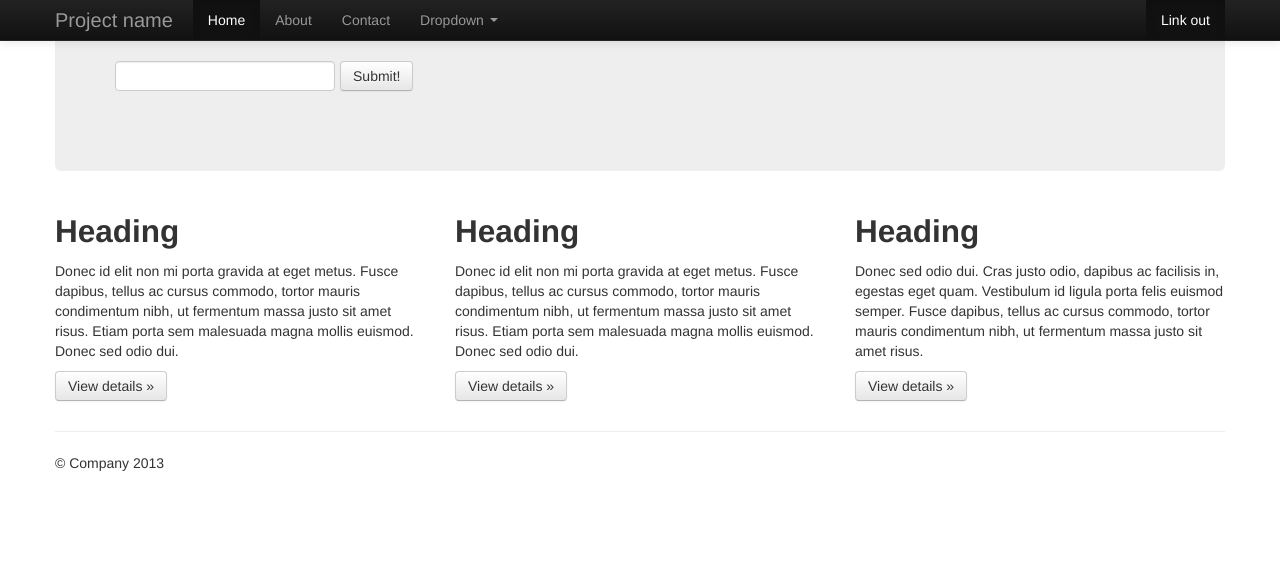
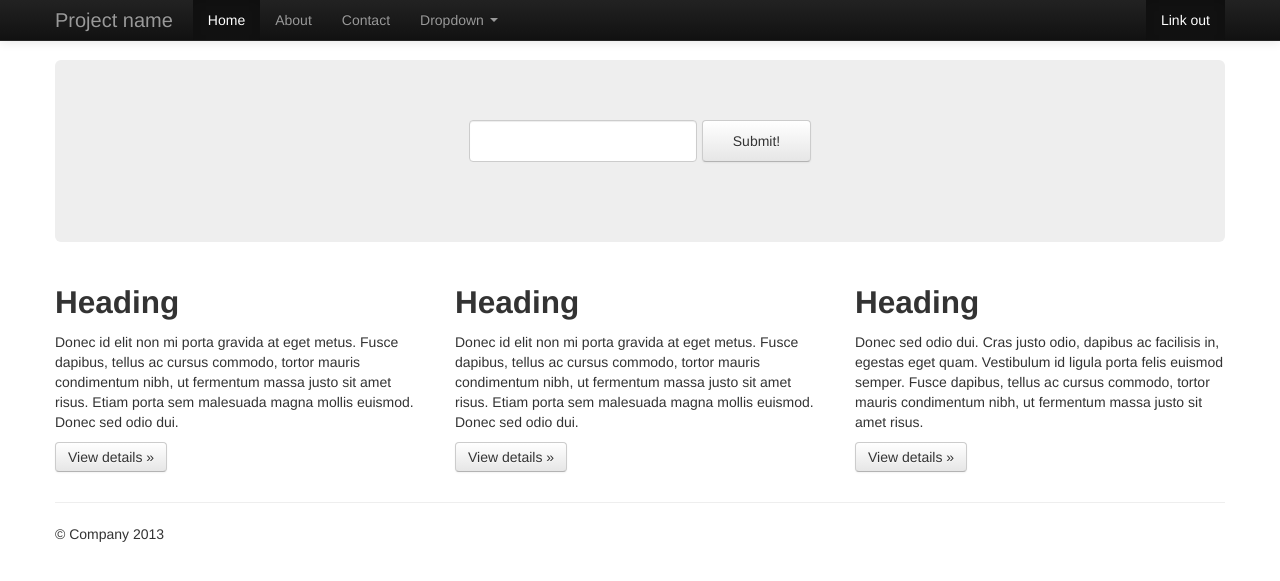
Before and after one commit to alwaysanirudh/breaking-bad-generator, a PHP site: page / in a window 1280 px wide. Shown: the top 581 px of the page. Run offline with PHP 8.4, Linux system fonts and the light colour scheme.

Commit message:
front end

```diff
--- a/css/style.css
+++ b/css/style.css
@@ -1,5 +1,17 @@
 /* forms */
+body {
+  margin-top: 60px;
+}
 input[type="text"] {
-	margin:0px;
-
+  margin:0px;
 }
+.hero-unit form {
+    text-align:center;
+}
+.hero-unit form input[type="submit"]{
+padding:10px 30px 10px 30px
+}
+.hero-unit form input[type="text"]{
+font-size:1.2em;
+padding:10px;
+}
--- a/print.php
+++ b/print.php
@@ -1,3 +1,4 @@
+<div class="wrpper">
 <?php
 session_start();
 require_once('header.php');
@@ -76,4 +77,5 @@ foreach ($newString as $value){
 session_destroy();
 
 ?>
+</div>
 <?php require_once 'footer.php'; ?>
```
